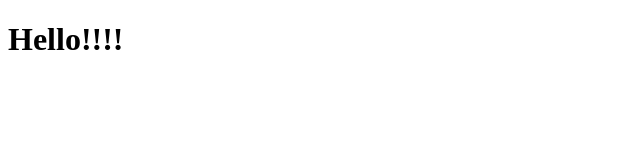
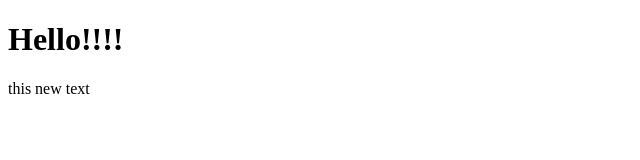
Before and after one commit to Ayman-Alahmad/test, a plain HTML site: page index.html in a window 1280 px wide. Shown: the full height of the page, 0-640 px from the left. Drawn offline with Linux system fonts and the light colour scheme.

Commit message:
second update

```diff
--- a/index.html
+++ b/index.html
@@ -7,5 +7,6 @@
 </head>
 <body>
     <h1>Hello!!!!</h1>
+    <p>this new text</p>
 </body>
 </html>
```
